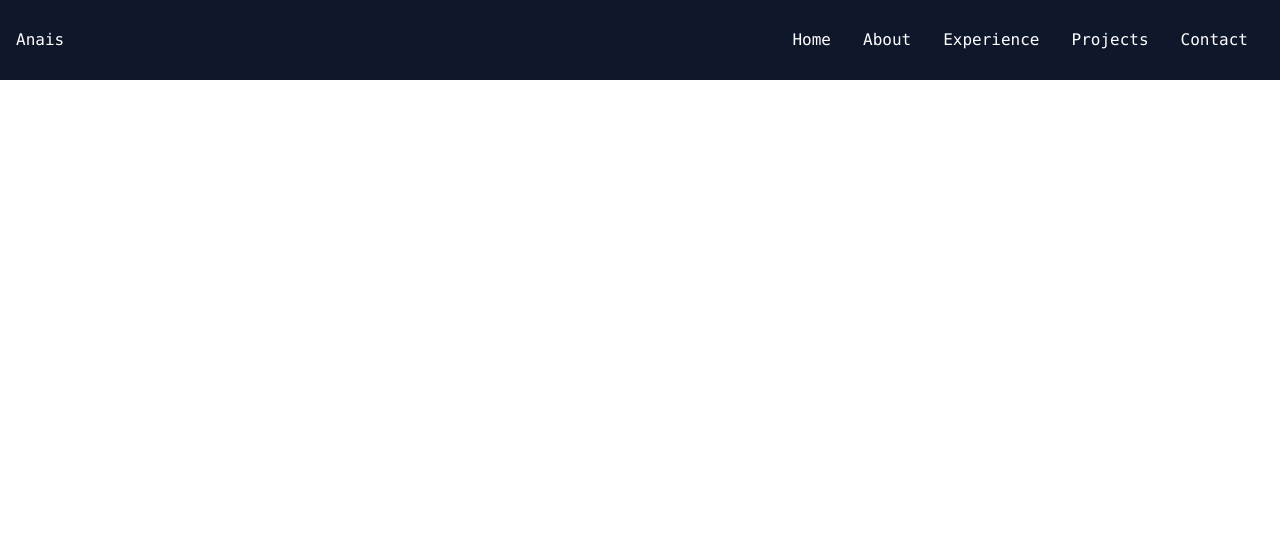
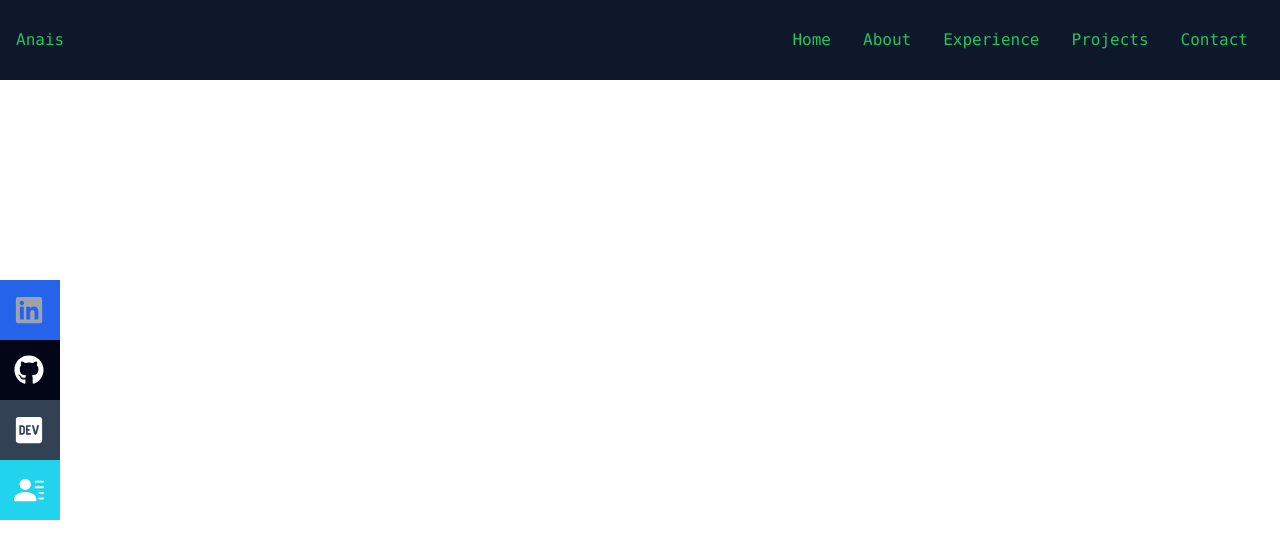
Before and after one commit to Anais-Z/Portfolio-Website, a React (Create React App) app: page / in a window 1280 px wide. Shown: the top 558 px of the page. Built offline with nearby package versions, Linux system fonts and the light colour scheme.

Commit message:
Implemented the icons and slide effects

```diff
--- a/src/components/Navbar.js
+++ b/src/components/Navbar.js
@@ -1,5 +1,7 @@
 import React, {useState} from 'react'
-import {FaBars, FaTimes} from 'react-icons/fa'
+import {FaBars, FaTimes, FaGithub, FaLinkedin, FaDev} from 'react-icons/fa'
+import { HiOutlineMail } from 'react-icons/hi'
+import { BsFillPersonLinesFill } from 'react-icons/bs'
 
 const Navbar = () => {
 
@@ -8,7 +10,7 @@ const Navbar = () => {
     const handleClick = () => setNav(!nav)
 
   return (
-    <div className='fixed w-full h-[80px] flex justify-between items-center px-4 bg-slate-900 text-white'>
+    <div className='fixed w-full h-[80px] flex justify-between items-center px-4 bg-slate-900 text-green-500'>
         <div>
             <p style={{width: '90px'}}>Anais</p>
         </div>
@@ -41,7 +43,37 @@ const Navbar = () => {
 
 
           {/* social media icons */}
-          <div className='hidden'> </div>
+          <div className='flex fixed flex-col top-[35%] left-0'>
+            <ul>
+              <li className='w-[160px] h-[60px] flex justify-between items-center ml-[-100px] hover:ml-[10px] duration-300 bg-blue-600'>
+                <a className='flex justify-between items-center w-full text-gray-400'
+                  href='/'>
+                    LinkedIn <FaLinkedin size={30}/>
+                </a>
+              </li>
+
+              <li className='w-[160px] h-[60px] flex justify-between items-center ml-[-100px] hover:ml-[10px] duration-300  bg-slate-950'>
+                <a className='flex justify-between items-center w-full text-white'
+                  href='/'>
+                    Github <FaGithub size={30}/>
+                </a>
+              </li>
+
+              <li className='w-[160px] h-[60px] flex justify-between items-center ml-[-100px] hover:ml-[10px] duration-300  bg-slate-700'>
+                <a className='flex justify-between items-center w-full text-white'
+                  href='/'>
+                    Devpost <FaDev size={30}/>
+                </a>
+              </li>
+
+              <li className='w-[160px] h-[60px] flex justify-between items-center ml-[-100px] hover:ml-[10px] duration-300  bg-cyan-400'>
+                <a className='flex justify-between items-center w-full text-white'
+                  href='/'>
+                    Resume <BsFillPersonLinesFill size={30}/>
+                </a>
+              </li>
+            </ul>
+          </div>
 
     </div>
   )
```
